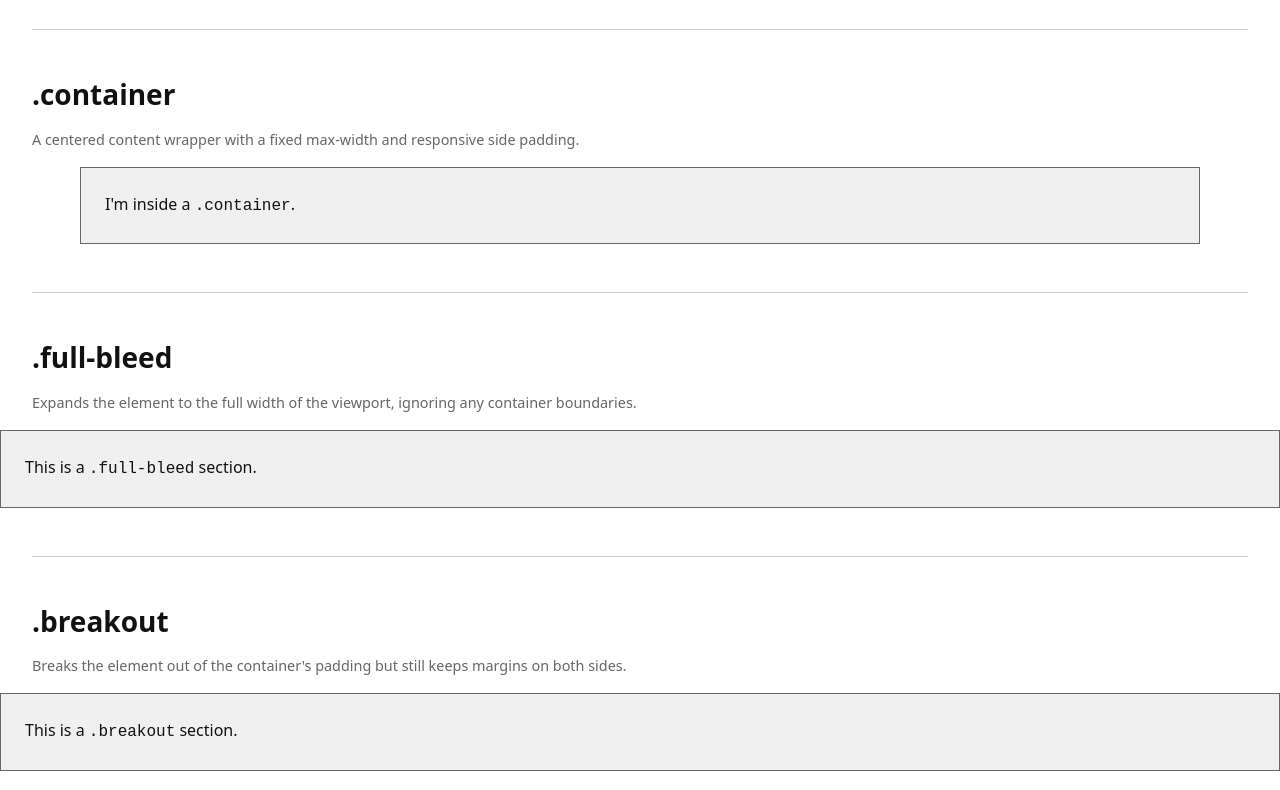
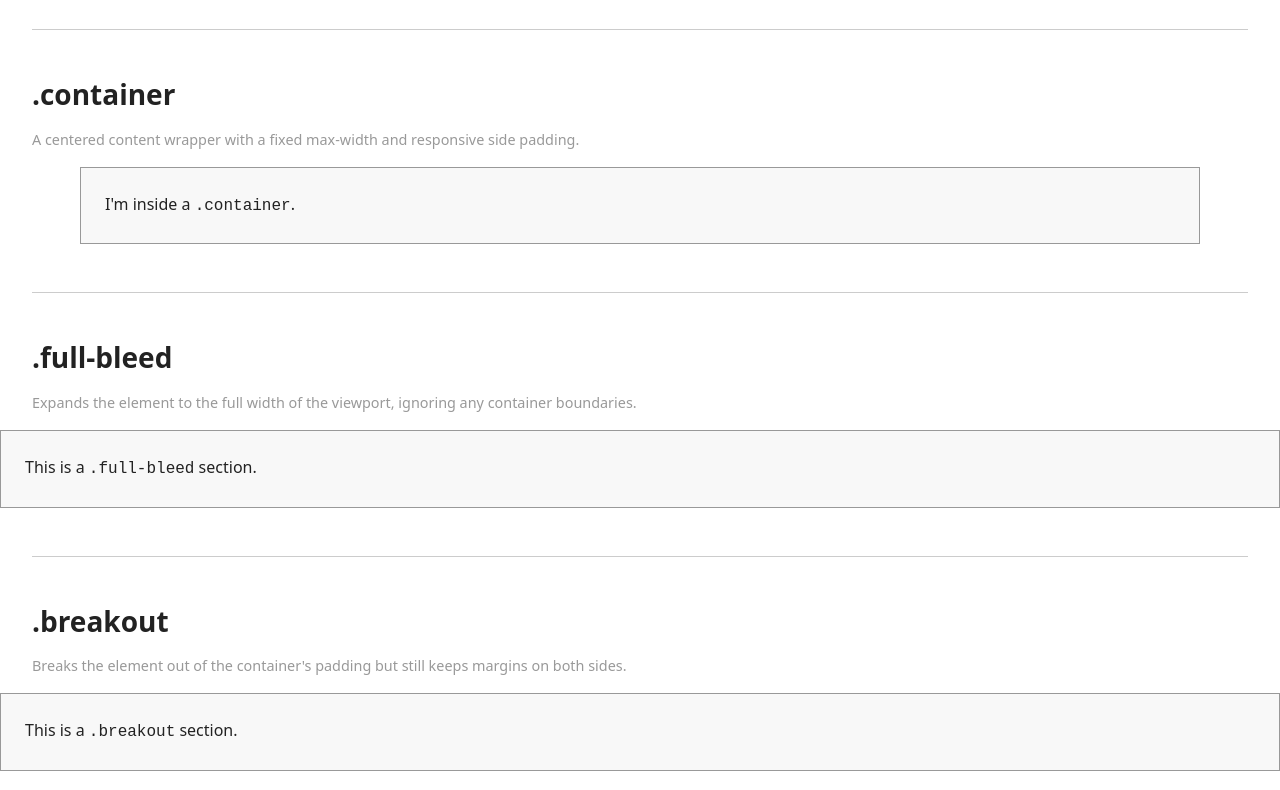
Before and after one commit to Cantilux/breakouts, a website: page docs/index.html in a window 1280 px wide. Shown: the part 142-932 px from the top of the page. Drawn offline with Linux system fonts and the light colour scheme.

Commit message:
feat: expand color variables with light, dark and neutral scale

```diff
--- a/src/theme/_colors.scss
+++ b/src/theme/_colors.scss
@@ -7,43 +7,53 @@
     --color-muted: #{$color-muted};
     --color-primary: #{$color-primary};
     --color-secondary: #{$color-secondary};
+    --color-accent: #{$color-accent};
+
+    --color-neutral-100: #{$color-neutral-100};
+    --color-neutral-200: #{$color-neutral-200};
+    --color-neutral-300: #{$color-neutral-300};
+    --color-neutral-400: #{$color-neutral-400};
+    --color-neutral-500: #{$color-neutral-500};
+    --color-neutral-600: #{$color-neutral-600};
+    --color-neutral-700: #{$color-neutral-700};
+    --color-neutral-800: #{$color-neutral-800};
+    --color-neutral-900: #{$color-neutral-900};
 }
 
-// Forced dark mode
 .dark,
 .dark :root {
-    --color-background: #111111;
-    --color-surface: #1a1a1a;
-    --color-text: #eeeeee;
-    --color-muted: #aaaaaa;
-    --color-primary: #88b0ff;
-    --color-secondary: #cdd9ff;
+    --color-background: #{$color-background-dark};
+    --color-surface: #{$color-surface-dark};
+    --color-text: #{$color-text-dark};
+    --color-muted: #{$color-muted-dark};
+    --color-primary: #{$color-primary-dark};
+    --color-secondary: #{$color-secondary-dark};
+    --color-accent: #{$color-accent-dark};
 }
 
-// Forced light mode
 .light,
 .light :root {
-    --color-background: #ffffff;
-    --color-surface: #f0f0f0;
-    --color-text: #111111;
-    --color-muted: #666666;
-    --color-primary: #0055ff;
-    --color-secondary: #0033aa;
+    --color-background: #{$color-background-light};
+    --color-surface: #{$color-surface-light};
+    --color-text: #{$color-text-light};
+    --color-muted: #{$color-muted-light};
+    --color-primary: #{$color-primary-light};
+    --color-secondary: #{$color-secondary-light};
+    --color-accent: #{$color-accent-light};
 }
 
-// Automatic dark mode (only if not forcing)
 @media (prefers-color-scheme: dark) {
     :root:not(.light):not(.dark) {
-        --color-background: #111111;
-        --color-surface: #1a1a1a;
-        --color-text: #eeeeee;
-        --color-muted: #aaaaaa;
-        --color-primary: #88b0ff;
-        --color-secondary: #cdd9ff;
+        --color-background: #{$color-background-dark};
+        --color-surface: #{$color-surface-dark};
+        --color-text: #{$color-text-dark};
+        --color-muted: #{$color-muted-dark};
+        --color-primary: #{$color-primary-dark};
+        --color-secondary: #{$color-secondary-dark};
+        --color-accent: #{$color-accent-dark};
     }
 }
 
-// Utility classes
 .bg-background {
     background-color: var(--color-background);
 }
@@ -60,6 +70,10 @@
     background-color: var(--color-secondary);
 }
 
+.bg-accent {
+    background-color: var(--color-accent);
+}
+
 .text-text {
     color: var(--color-text);
 }
--- a/src/theme/_variables.scss
+++ b/src/theme/_variables.scss
@@ -1,8 +1,37 @@
-// src/theme/_variables.scss
+$color-background: #ffffff !default;
+$color-background-dark: #111111 !default;
+$color-background-light: #ffffff !default;
 
-$color-background: #ffffff !default;
 $color-surface: #f0f0f0 !default;
+$color-surface-dark: #1a1a1a !default;
+$color-surface-light: #f8f8f8 !default;
+
 $color-text: #111111 !default;
+$color-text-dark: #eeeeee !default;
+$color-text-light: #222222 !default;
+
 $color-muted: #666666 !default;
+$color-muted-dark: #aaaaaa !default;
+$color-muted-light: #999999 !default;
+
 $color-primary: #0055ff !default;
+$color-primary-dark: #0033aa !default;
+$color-primary-light: #88b0ff !default;
+
 $color-secondary: #0033aa !default;
+$color-secondary-dark: #002277 !default;
+$color-secondary-light: #ccd9ff !default;
+
+$color-accent: #ff4081 !default;
+$color-accent-dark: #c60055 !default;
+$color-accent-light: #ff80ab !default;
+
+$color-neutral-100: #f8f9fa !default;
+$color-neutral-200: #e9ecef !default;
+$color-neutral-300: #dee2e6 !default;
+$color-neutral-400: #ced4da !default;
+$color-neutral-500: #adb5bd !default;
+$color-neutral-600: #6c757d !default;
+$color-neutral-700: #495057 !default;
+$color-neutral-800: #343a40 !default;
+$color-neutral-900: #212529 !default;
```
Also changed, not shown: dist/breakouts.css, dist/breakouts.min.css, docs/breakouts.css, 2 other files.
